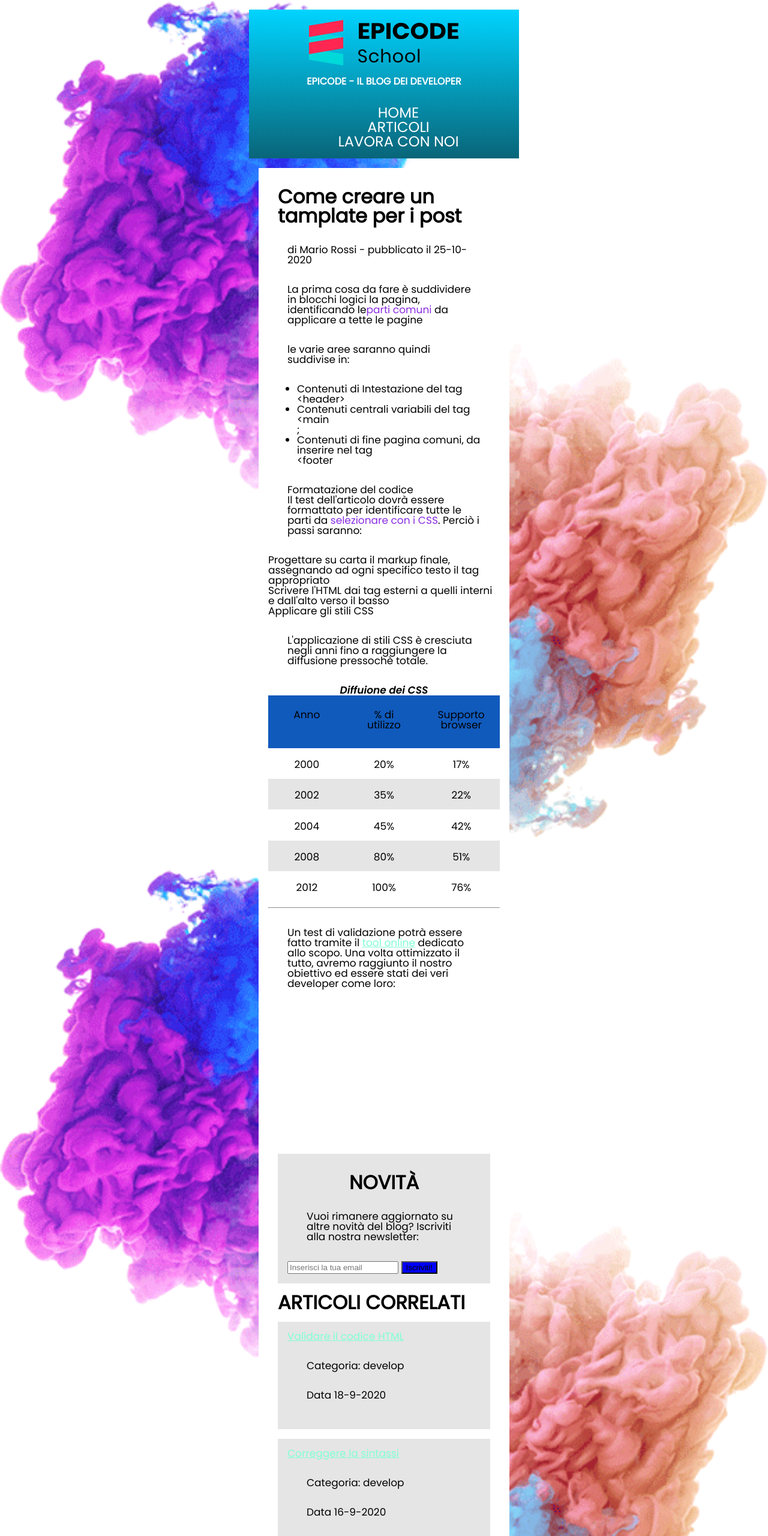
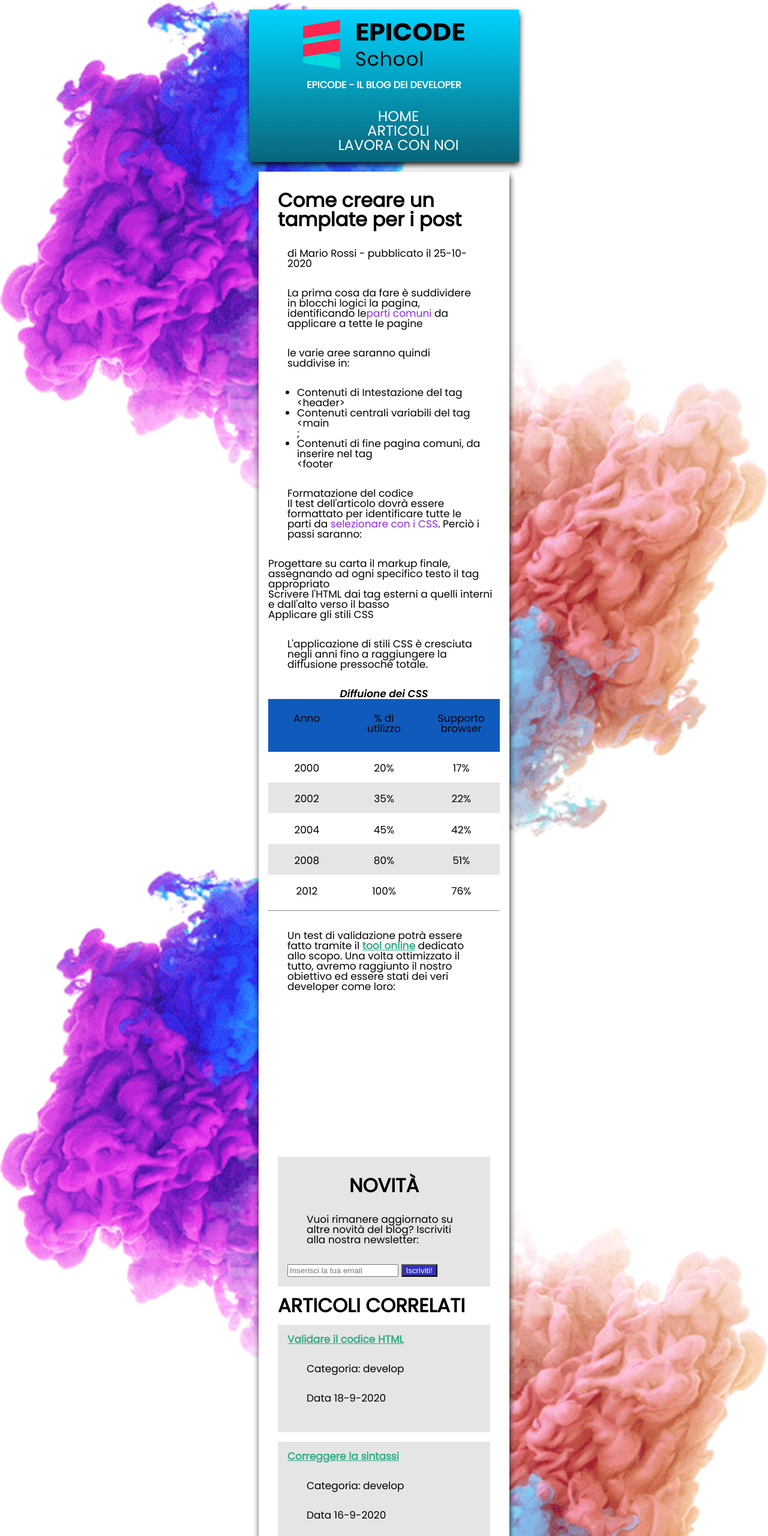
Before and after one commit to Luca-Favaretto/U1-W1-D4-Html-CssAvanzato, a plain HTML site: page index.html in a window 1280 px wide. Shown: the top 2560 px of the page at 60% size. Drawn offline with Linux system fonts and the light colour scheme; grey boxes are pictures that could not be loaded.

Commit message:
tirdh commit

```diff
--- a/assets/css/style.css
+++ b/assets/css/style.css
@@ -2,12 +2,11 @@ body {
   margin-inline: auto;
   width: 450px;
   font-family: "Libre Baskerville", serif;
-
   background-image: url("../img/sfondo.png");
   font-family: "Poppins", sans-serif;
   background-size: contain;
   font-size: 17px;
-  margin-inline: auto;
+
   padding: 1rem;
   margin: 1 rem;
 }
@@ -20,21 +19,40 @@ header {
   );
   text-align: center;
   color: white;
+  padding-top: 1rem;
+  padding-bottom: 1rem;
+  margin: 1 rem;
+  -webkit-box-shadow: 1px 5px 10px -1px #000000;
+  -moz-box-shadow: 1px 5px 10px -1px #000000;
+  -o-box-shadow: 1px 5px 10px -1px #000000;
+  box-shadow: 1px 5px 10px -1px #000000;
+}
+main {
+  background-color: white;
+  margin: 1rem;
+  padding: 1rem;
+  -webkit-box-shadow: 1px 5px 10px -1px #000000;
+  -moz-box-shadow: 1px 5px 10px -1px #000000;
+  -o-box-shadow: 1px 5px 10px -1px #000000;
+  box-shadow: 1px 5px 10px -1px #000000;
   padding: 1rem;
   margin: 1 rem;
 }
 footer {
-  background: rgb(2, 0, 36);
+  background: rgb(2, 61, 73);
   background: linear-gradient(
-    3deg,
-    rgba(2, 0, 36, 1) 0%,
-    rgba(9, 101, 121, 1) 46%,
-    rgba(0, 212, 255, 1) 100%
+    0deg,
+    rgba(2, 61, 73, 1) 21%,
+    rgba(16, 85, 99, 1) 100%
   );
   margin: 1rem;
   text-align: center;
   padding: 1rem;
   margin: 1 rem;
+  -webkit-box-shadow: 1px 5px 10px -1px #000000;
+  -moz-box-shadow: 1px 5px 10px -1px #000000;
+  -o-box-shadow: 1px 5px 10px -1px #000000;
+  box-shadow: 1px 5px 10px -1px #000000;
 }
 p {
   margin: 2rem;
@@ -56,12 +74,6 @@ nav {
   content: 2;
 }
 
-main {
-  background-color: white;
-  margin: 1rem;
-  padding: 1rem;
-}
-
 h1 {
   margin: 1rem;
   font-weight: bolder;
@@ -77,7 +89,8 @@ ul {
   padding-left: 3rem;
 }
 a {
-  color: aquamarine;
+  color: rgb(48, 173, 134);
+  font-weight: bold;
 }
 span {
   color: blueviolet;
@@ -118,7 +131,8 @@ iframe {
   text-align: center;
 }
 button {
-  background-color: blue;
+  background-color: rgb(49, 49, 182);
+  color: white;
 }
 .div-grigio {
   background-color: #aaaaaa4d;
```
